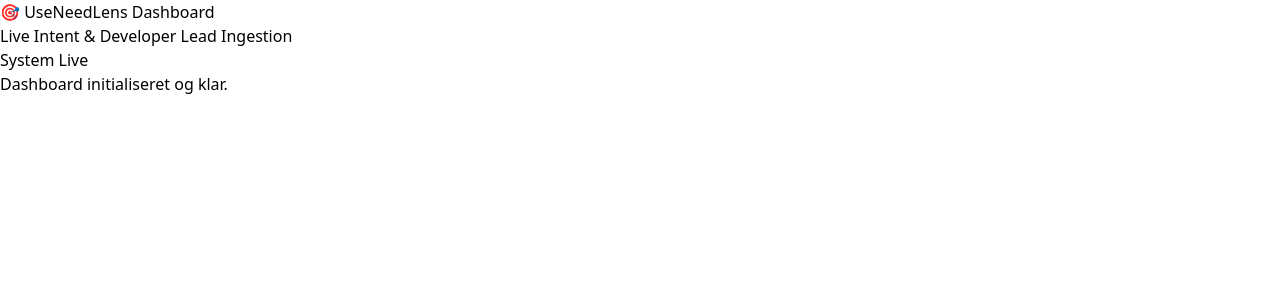
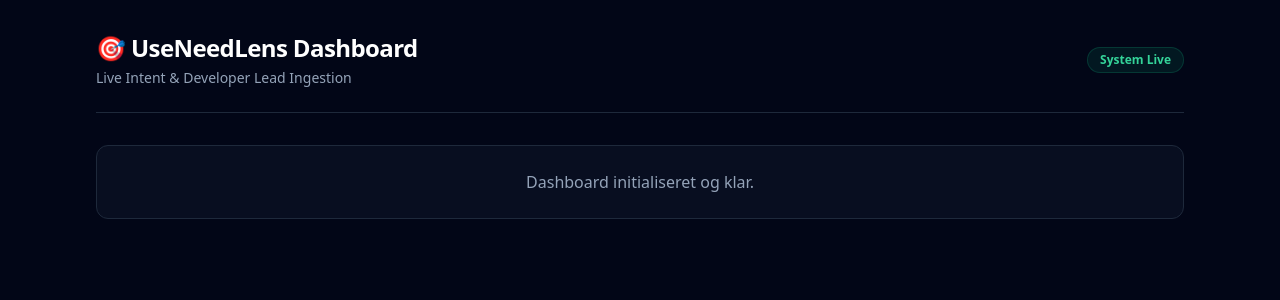
Before and after one commit to Amp1971/useneedlens, a Next.js app: page / in a window 1280 px wide. Shown: the top 300 px of the page. Built offline with nearby package versions, Linux system fonts and the light colour scheme.

Commit message:
Update tailwind.config.js

```diff
--- a/tailwind.config.js
+++ b/tailwind.config.js
@@ -1,9 +1,10 @@
 /** @type {import('tailwindcss').Config} */
 module.exports = {
   content: [
-    "./src/pages/**/*.{js,ts,jsx,tsx,mdx}",
-    "./src/components/**/*.{js,ts,jsx,tsx,mdx}",
-    "./src/app/**/*.{js,ts,jsx,tsx,mdx}",
+    "./app/**/*.{js,ts,jsx,tsx,mdx}",
+    "./pages/**/*.{js,ts,jsx,tsx,mdx}",
+    "./components/**/*.{js,ts,jsx,tsx,mdx}",
+    "./src/**/*.{js,ts,jsx,tsx,mdx}",
   ],
   theme: {
     extend: {},
```
